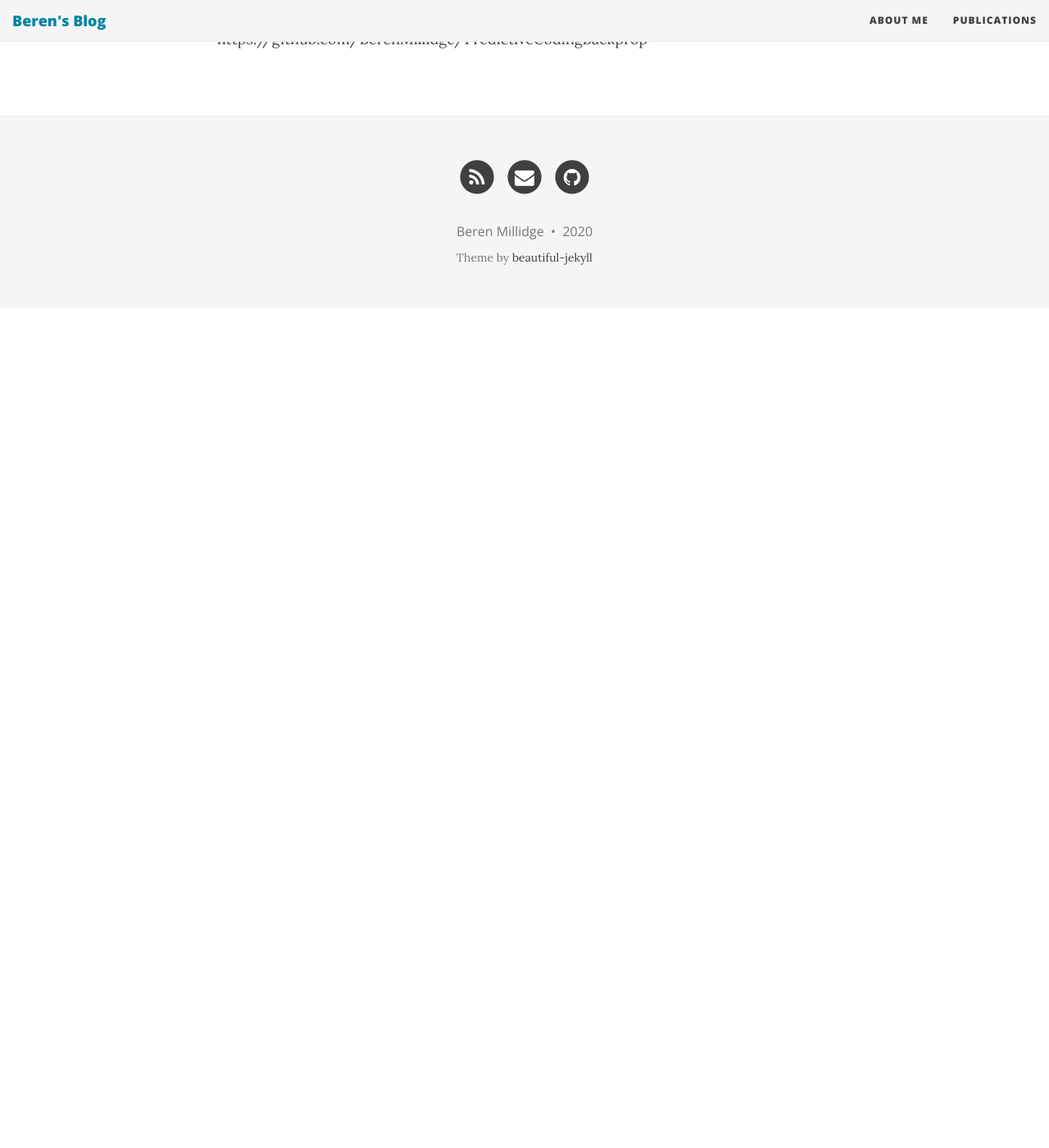
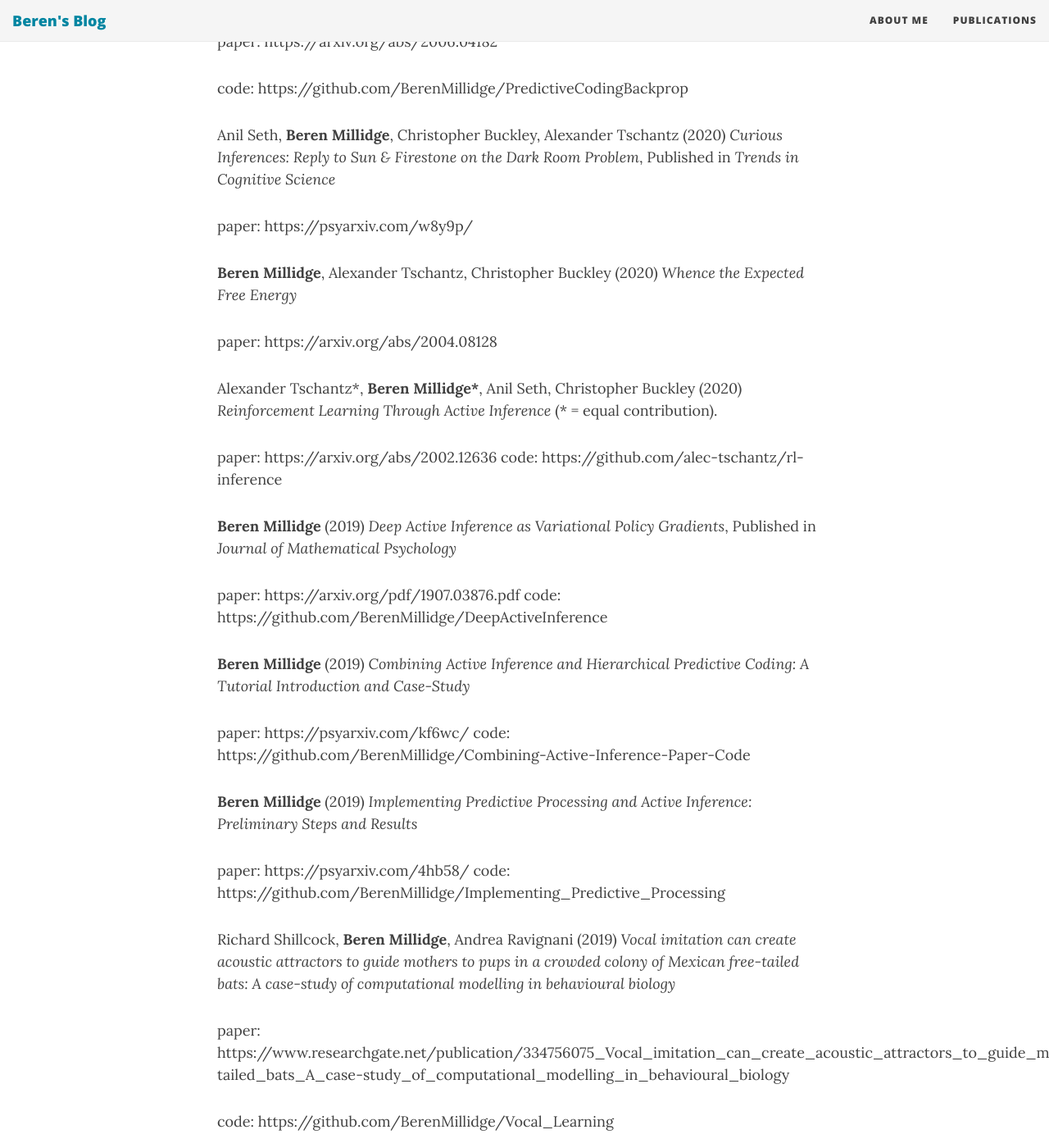
Before and after one commit to BerenMillidge/BerenMillidge.github.io, a Jekyll site: the page built from publications.md, in a window 1280 px wide and 1400 px high, scrolled down 409 px. Shown: the whole window at 82% size. Built offline with Jekyll 4.4.1, drawn with Linux system fonts in a browser that asks for light colours; nearby versions of some CDN libraries; before the commit the page ends 900 px from its top, so only the background shows below that; some of the changed text lies outside the part shown.

Commit message:
initial upload

```diff
--- a/publications.md
+++ b/publications.md
@@ -5,6 +5,57 @@ title: Publications
 
 Here is a list of my current publications. I will try to keep this list up to date, however an always up to date list can be found at my [Google Scholar](https://scholar.google.com/citations?user=3GGkFTkAAAAJ&hl=en&oi=ao).
 
-**Beren Millidge**, Alexander Tschantz, Christoper Buckley (2020) *Predictive Coding Approximates Backprop Along Arbitrary Computation Graphs*, arxiv
+**Beren Millidge**, Alexander Tschantz, Christoper Buckley (2020) *Predictive Coding Approximates Backprop Along Arbitrary Computation Graphs*
+
 paper: https://arxiv.org/abs/2006.04182
+
 code: https://github.com/BerenMillidge/PredictiveCodingBackprop
+
+Anil Seth, **Beren Millidge**, Christopher Buckley, Alexander Tschantz (2020) *Curious Inferences: Reply to Sun & Firestone on the Dark Room Problem*, Published in *Trends in Cognitive Science*
+
+paper: https://psyarxiv.com/w8y9p/
+
+**Beren Millidge**, Alexander Tschantz, Christopher Buckley (2020) *Whence the Expected Free Energy*
+
+paper: https://arxiv.org/abs/2004.08128
+
+Alexander Tschantz\*, **Beren Millidge\***, Anil Seth, Christopher Buckley (2020) *Reinforcement Learning Through Active Inference* (\* = equal contribution).
+
+paper: https://arxiv.org/abs/2002.12636
+code: https://github.com/alec-tschantz/rl-inference
+
+**Beren Millidge** (2019) *Deep Active Inference as Variational Policy Gradients*, Published in *Journal of Mathematical Psychology*
+
+paper: https://arxiv.org/pdf/1907.03876.pdf
+code: https://github.com/BerenMillidge/DeepActiveInference
+
+**Beren Millidge** (2019) *Combining Active Inference and Hierarchical Predictive Coding: A Tutorial Introduction and Case-Study*
+
+paper: https://psyarxiv.com/kf6wc/
+code: https://github.com/BerenMillidge/Combining-Active-Inference-Paper-Code
+
+**Beren Millidge** (2019) *Implementing Predictive Processing and Active Inference: Preliminary Steps and Results*
+
+paper: https://psyarxiv.com/4hb58/
+code: https://github.com/BerenMillidge/Implementing_Predictive_Processing
+
+Richard Shillcock, **Beren Millidge**, Andrea Ravignani (2019) *Vocal imitation can create acoustic attractors to guide mothers to pups in a crowded colony of Mexican free-tailed bats: A case-study of computational modelling in behavioural biology*
+
+paper: https://www.researchgate.net/publication/334756075_Vocal_imitation_can_create_acoustic_attractors_to_guide_mothers_to_pups_in_a_crowded_colony_of_Mexican_free-tailed_bats_A_case-study_of_computational_modelling_in_behavioural_biology
+
+code: https://github.com/BerenMillidge/Vocal_Learning
+
+**Beren Millidge** (2019) *Fixational Eye Movements: Data Augmentation for the Brain?*
+
+paper: https://www.researchgate.net/publication/331909056_Fixational_Eye_Movements_Data_Augmentation_for_the_Brain
+
+code: https://github.com/BerenMillidge/RetinalStabilisation
+
+Richard Shillcock, **Beren Millidge**, Andrea Ravignani (2019) *Exploring infant vocal imitation in Tadarida brasiliensis mexicana*, published in *Neurobiology of Speech and Language*
+
+paper: https://elibrary.ru/item.asp?id=39139444
+
+**Beren Millidge**, Richard Shillcock (2018) *A Predictive Processing Account of Bottom-Up Visual Saliency Using Cross-Predicting Autoencoders*
+
+paper: https://psyarxiv.com/csmeb/
+code: https://github.com/BerenMillidge/Saliency
```
